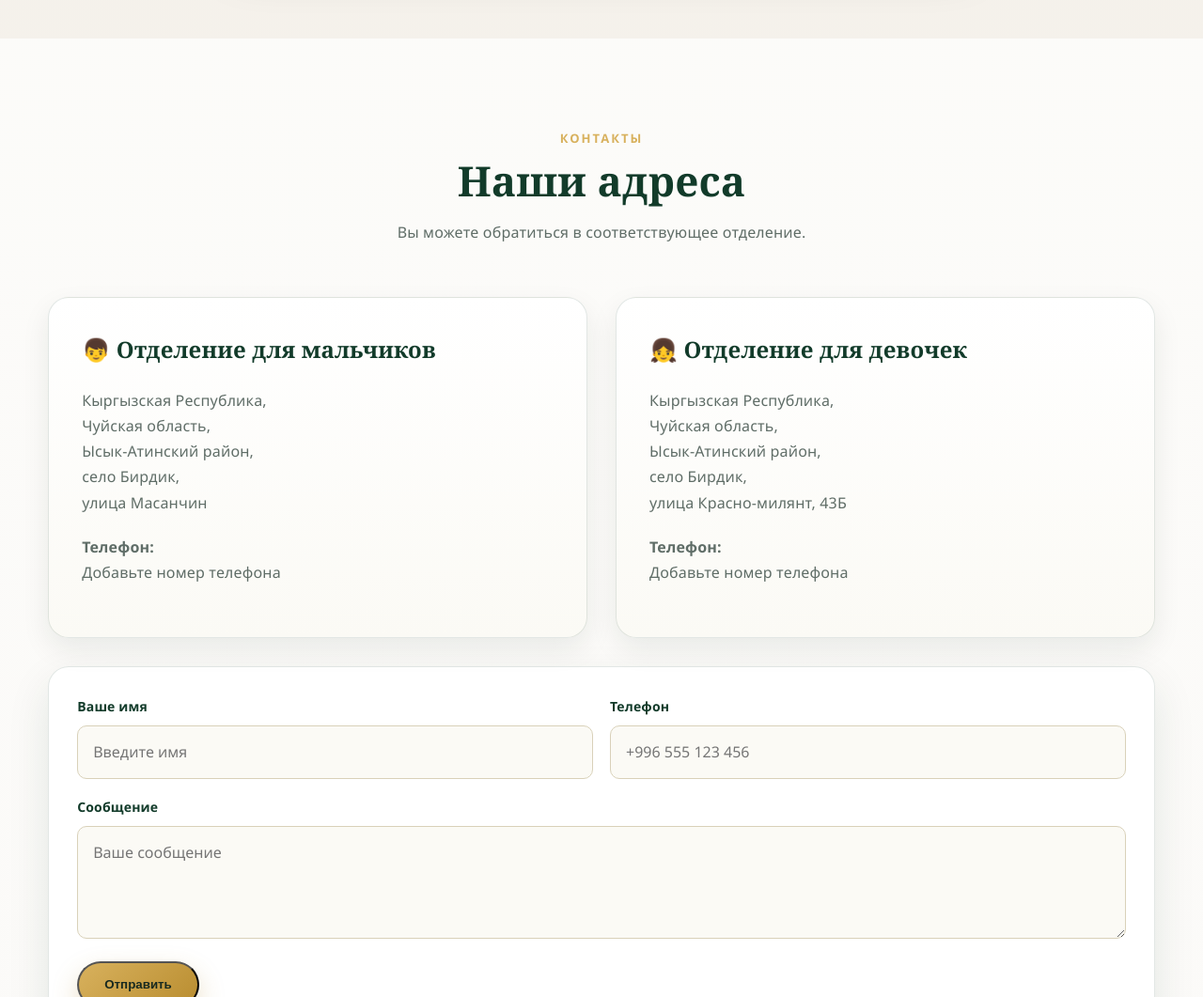
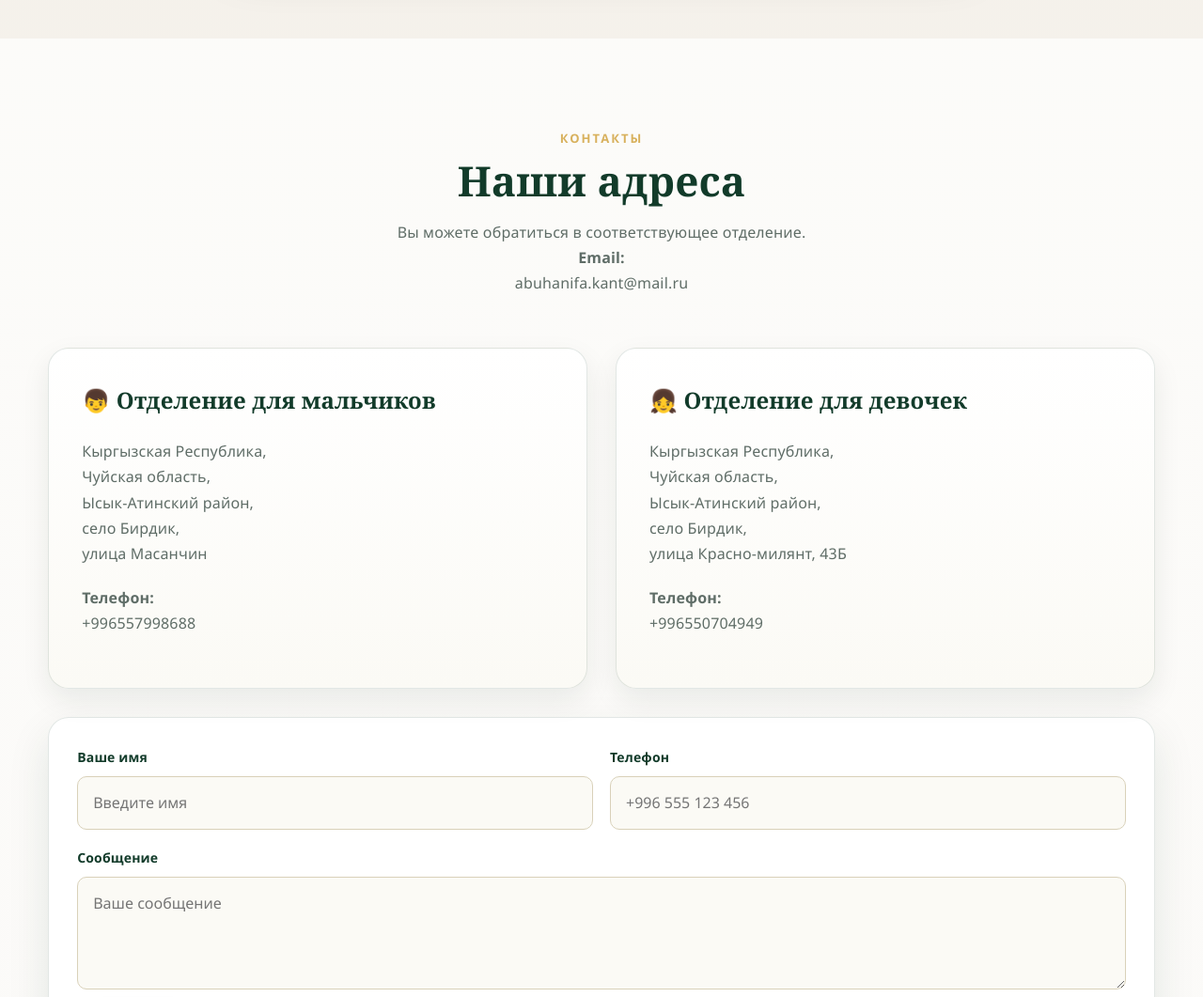
Before and after one commit to myhamed1986-crypto/medrese, a plain HTML site: page index.html in a window 1280 px wide. Shown: the part 8080-9141 px from the top of the page at 94% size. Drawn offline with Linux system fonts and the light colour scheme; no server answers.

Commit message:
data: add contact phones and email; show email in contacts section

```diff
--- a/i18n.json
+++ b/i18n.json
@@ -45,7 +45,7 @@
       ]
     },
     "donation": { "small": "Поддержка", "h2": "Пожертвования", "p": "Поддержка образования помогает создавать лучшие условия для учащихся.", "box": { "h3": "Поддержать медресе", "p": "Здесь будут размещены официальные реквизиты и доступные способы пожертвования.", "btn": "Связаться с нами" } },
-    "contacts": { "small": "Контакты", "h2": "Наши адреса", "p": "Вы можете обратиться в соответствующее отделение.", "cards": [ { "h3": "👦 Отделение для мальчиков", "address": "Кыргызская Республика,<br>Чуйская область,<br>Ысык-Атинский район,<br>село Бирдик,<br>улица Масанчин", "phone": "Добавьте номер телефона" }, { "h3": "👧 Отделение для девочек", "address": "Кыргызская Республика,<br>Чуйская область,<br>Ысык-Атинский район,<br>село Бирдик,<br>улица Красно-милянт, 43Б", "phone": "Добавьте номер телефона" } ], "form": { "labels": { "name": "Ваше имя", "phone": "Телефон", "message": "Сообщение" }, "placeholders": { "name": "Введите имя", "phone": "+996 555 123 456", "message": "Ваше сообщение" }, "submit": "Отправить" } }
+    "contacts": { "small": "Контакты", "h2": "Наши адреса", "p": "Вы можете обратиться в соответствующее отделение.", "cards": [ { "h3": "👦 Отделение для мальчиков", "address": "Кыргызская Республика,<br>Чуйская область,<br>Ысык-Атинский район,<br>село Бирдик,<br>улица Масанчин", "phone": "+996557998688" }, { "h3": "👧 Отделение для девочек", "address": "Кыргызская Республика,<br>Чуйская область,<br>Ысык-Атинский район,<br>село Бирдик,<br>улица Красно-милянт, 43Б", "phone": "+996550704949" } ], "email": "abuhanifa.kant@mail.ru", "form": { "labels": { "name": "Ваше имя", "phone": "Телефон", "message": "Сообщение" }, "placeholders": { "name": "Введите имя", "phone": "+996 555 123 456", "message": "Ваше сообщение" }, "submit": "Отправить" } }
   },
   "ky": {
     "logo": "Иман Абу Ханифа медресеси<small>Сапаттуу билим — татыктуу келечек</small>",
@@ -69,7 +69,7 @@
     ],
     "education": { "small": "Билим берүү", "h2": "Окуу багыттары", "p": "Диний билим жалпы жана кесиптик даярдык менен айкалышат.", "cards": [ { "h3": "👦 Окуу (балдар)", "h4s": ["Жалпы жана кесиптик даярдык","Диний билим","Кесиптик багыттар"], "professions": ["Шариат","Хафиз","Диний илимдер","Шариат дисциплиналары","Сварщик","Фермер","Кесиптик айдоочу"], "diploma": "Программа бүткөндөн кийин тиешелүү багыт боюнча диплом берилет." }, { "h3": "👧 Окуу (кыздар)", "h4s": ["Жалпы жана кесиптик даярдык","Диний билим","Кесиптик багыттар"], "professions": ["Диний илимдер","Шеф-кондитер","Тигүүчү"], "diploma": "Программа бүткөндөн кийин тиешелүү багыт боюнча диплом берилет." } ] },
     "donation": { "small": "Колдоо", "h2": "Элимчилик", "p": "Билимге колдоо окуучулардын шарттарын жакшыртууга жардам берет.", "box": { "h3": "Медресени колдоо", "p": "Бул жерге расмий реквизиттер жана донорлук ыкмалары жайгаштырылат.", "btn": "Биз менен байланыш" } },
-    "contacts": { "small": "Байланыштар", "h2": "Даректерибиз", "p": "Сиз тиешелүү бөлүмгө кайрыла аласыз.", "cards": [ { "h3": "👦 Балдар бөлүмү", "address": "Кыргыз Республикасы,<br>Чүй областы,<br>Ысык-Ата району,<br>Бирдик айылы,<br>Масанчин көчөсү", "phone": "Телефонду кошуңуз" }, { "h3": "👧 Кыздар бөлүмү", "address": "Кыргыз Республикасы,<br>Чүй областы,<br>Ысык-Ата району,<br>Бирдик айылы,<br>Красно-милянт көчөсү, 43Б", "phone": "Телефонду кошуңуз" } ], "form": { "labels": { "name": "Атыңыз", "phone": "Телефон", "message": "Кат" }, "placeholders": { "name": "Атын киргизиңиз", "phone": "+996 555 123 456", "message": "Саламаттык билдирүү" }, "submit": "Жөнөтүү" } }
+    "contacts": { "small": "Байланыштар", "h2": "Даректерибиз", "p": "Сиз тиешелүү бөлүмгө кайрыла аласыз.", "cards": [ { "h3": "👦 Балдар бөлүмү", "address": "Кыргыз Республикасы,<br>Чүй областы,<br>Ысык-Ата району,<br>Бирдик айылы,<br>Масанчин көчөсү", "phone": "+996557998688" }, { "h3": "👧 Кыздар бөлүмү", "address": "Кыргыз Республикасы,<br>Чүй областы,<br>Ысык-Ата району,<br>Бирдик айылы,<br>Красно-милянт көчөсү, 43Б", "phone": "+996550704949" } ], "email": "abuhanifa.kant@mail.ru", "form": { "labels": { "name": "Атыңыз", "phone": "Телефон", "message": "Кат" }, "placeholders": { "name": "Атын киргизиңиз", "phone": "+996 555 123 456", "message": "Саламаттык билдирүү" }, "submit": "Жөнөтүү" } }
   },
   "ar": {
     "logo": "مدرسة الإمام أبو حنيفة<small>علم نافع لمستقبل كريم</small>",
@@ -93,6 +93,6 @@
     ],
     "education": { "small": "التعليم", "h2": "مجالات التعليم", "p": "يجمع التعليم الشرعي بين المناهج العامة والتدريب المهني.", "cards": [ { "h3": "👦 تعليم البنين", "h4s": ["تعليم عام ومهني","التعليم الشرعي","التدريب المهني"], "professions": ["الشريعة","حفظ القرآن","دراسة العلوم الإسلامية","تخصصات الشريعة","لحام","زراعة","سائق مهني"], "diploma": "يحصل الطلاب عند الانتهاء على دبلوم في التخصص المكتسب." }, { "h3": "👧 تعليم البنات", "h4s": ["تعليم عام ومهني","التعليم الشرعي","التدريب المهني"], "professions": ["دراسة العلوم الإسلامية","تخصصات الشريعة","طباخة-حلوانية","خياطة"], "diploma": "يحصل الطالبات عند الانتهاء على دبلوم في التخصص المكتسب." } ] },
     "donation": { "small": "الدعم", "h2": "التبرعات", "p": "يساعد دعم التعليم في تحسين ظروف الطلاب.", "box": { "h3": "ادعم المعهد", "p": "سيتم وضع البيانات الرسمية وطرق التبرع هنا.", "btn": "تواصل معنا" } },
-    "contacts": { "small": "الاتصال", "h2": "عناويننا", "p": "يمكنك التواصل مع الفرع المختص.", "cards": [ { "h3": "👦 فرع البنين", "address": "جمهورية قيرغيزستان,<br>إقليم تشوي,<br>منطقة يسيك-اتا,<br>قرية بيرديك,<br>شارع ماسانشين", "phone": "أضف رقم الهاتف" }, { "h3": "👧 فرع البنات", "address": "جمهورية قيرغيزستان,<br>إقليم تشوي,<br>منطقة يسيك-اتا,<br>قرية بيرديك,<br>شارع كراسنومليانت 43ب", "phone": "أضف رقم الهاتف" } ], "form": { "labels": { "name": "اسمك", "phone": "الهاتف", "message": "الرسالة" }, "placeholders": { "name": "أدخل الاسم", "phone": "+996 555 123 456", "message": "رسالتك" }, "submit": "إرسال" } }
+    "contacts": { "small": "الاتصال", "h2": "عناويننا", "p": "يمكنك التواصل مع الفرع المختص.", "cards": [ { "h3": "👦 فرع البنين", "address": "جمهورية قيرغيزستان,<br>إقليم تشوي,<br>منطقة يسيك-اتا,<br>قرية بيرديك,<br>شارع ماسانشين", "phone": "+996557998688" }, { "h3": "👧 فرع البنات", "address": "جمهورية قيرغيزستان,<br>إقليم تشوي,<br>منطقة يسيك-اتا,<br>قرية بيرديك,<br>شارع كراسنومليانت 43ب", "phone": "+996550704949" } ], "email": "abuhanifa.kant@mail.ru", "form": { "labels": { "name": "اسمك", "phone": "الهاتف", "message": "الرسالة" }, "placeholders": { "name": "أدخل الاسم", "phone": "+996 555 123 456", "message": "رسالتك" }, "submit": "إرسال" } }
   }
 }
--- a/index.html
+++ b/index.html
@@ -3160,6 +3160,22 @@
         const small = sh.querySelector('.small'); if (small && t.contacts.small) small.textContent = t.contacts.small;
         const h2 = sh.querySelector('h2'); if (h2 && t.contacts.h2) h2.textContent = t.contacts.h2;
         const p = sh.querySelector('p'); if (p && t.contacts.p) p.textContent = t.contacts.p;
+
+        // Email (shared contact)
+        if (t.contacts.email) {
+          let emailEl = sh.querySelector('.contact-email');
+          if (!emailEl) {
+            emailEl = document.createElement('p');
+            emailEl.className = 'contact-email';
+            sh.appendChild(emailEl);
+          }
+          // create or update mailto link safely
+          emailEl.innerHTML = '<strong>Email:</strong><br>';
+          const a = document.createElement('a');
+          a.href = 'mailto:' + t.contacts.email;
+          a.textContent = t.contacts.email;
+          emailEl.appendChild(a);
+        }
       }
       if (Array.isArray(t.contacts.cards)) {
         const cards = document.querySelectorAll('#contacts .contact-card');
```
